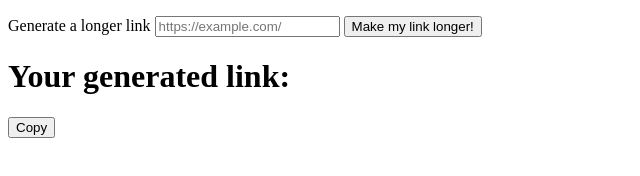
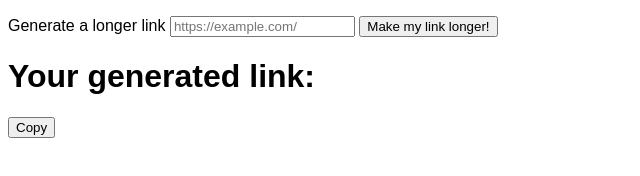
Before and after one commit to OIRNOIR/Make-My-Link-Longer, a plain HTML site: page index.html in a window 1280 px wide. Shown: the whole page, without its empty margins (0-640 px from the left). Drawn offline with Linux system fonts and the light colour scheme.

Commit message:
fixes lel

```diff
--- a/index.html
+++ b/index.html
@@ -12,8 +12,11 @@
     <meta property="og:url" content="https://make-my-link-longer.gq/">
     <meta property="og:description" content="Tired of link shorteners? Make your link long and frightening.">
 
-    <link id="favicon" rel="icon" href="/favicon.ico" type="image/x-icon">
-    <link rel="stylesheet" href="/style.css">
+    <style>
+      body {
+        font-family: sans-serif;
+      }
+    </style>
 
     <script src="script.js" defer></script>
   </head>
```
